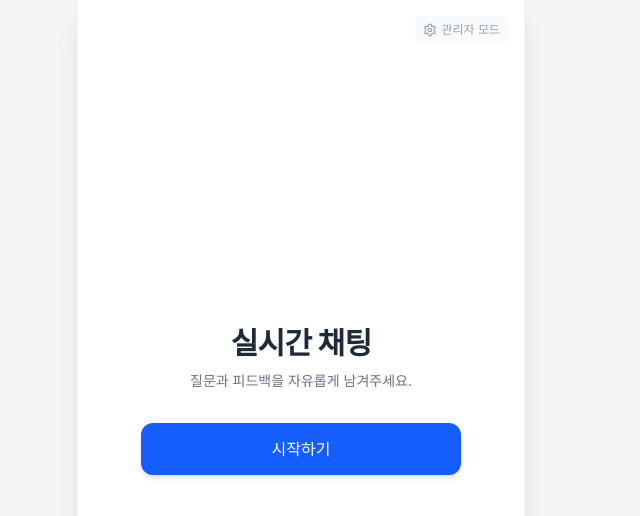
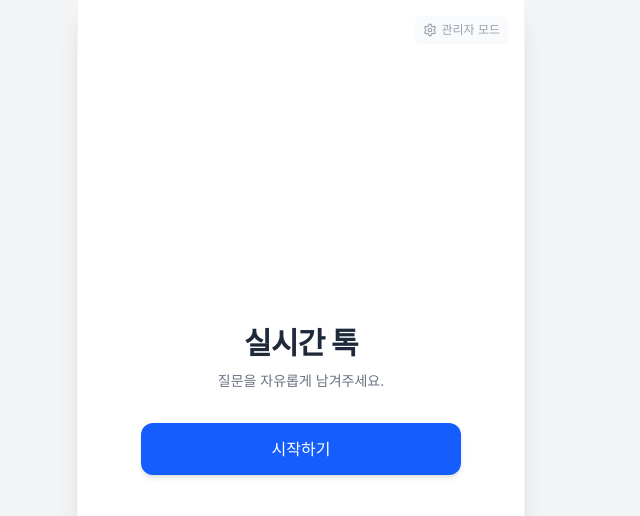
Before and after one commit to dohyun851208/livechat, a React (Vite) app: page / in a window 1280 px wide. Shown: the top 516 px of the page, without its empty margins (339-979 px from the left). Built offline with nearby package versions, Linux system fonts and the light colour scheme.

Commit message:
chore: rename chat to 실시간 톡 and simplify welcome text

```diff
--- a/index.html
+++ b/index.html
@@ -4,7 +4,7 @@
     <meta charset="UTF-8" />
     <meta name="viewport" content="width=device-width, initial-scale=1.0" />
     <link rel="icon" href="data:," />
-    <title>실시간 채팅</title>
+    <title>실시간 톡</title>
   </head>
   <body>
     <div id="root"></div>
--- a/metadata.json
+++ b/metadata.json
@@ -1,5 +1,5 @@
 {
-  "name": "실시간 채팅",
+  "name": "실시간 톡",
   "description": "A very simple, lightweight, real-time chat application designed to be placed narrowly next to a presentation slide for receiving feedback and questions from students.",
   "requestFramePermissions": [],
   "majorCapabilities": []
--- a/src/components/ChatScreen.tsx
+++ b/src/components/ChatScreen.tsx
@@ -103,7 +103,7 @@ export function ChatScreen({
     <div className="flex-1 flex flex-col h-full bg-white relative">
       <div className="flex items-center justify-between border-b border-gray-100 px-4 py-3 bg-white/80 backdrop-blur-sm z-10 sticky top-0 gap-2">
         <div className="flex items-center gap-1.5 min-w-0">
-          <h3 className="font-semibold text-gray-800 whitespace-nowrap">실시간 채팅</h3>
+          <h3 className="font-semibold text-gray-800 whitespace-nowrap">실시간 톡</h3>
           <span
             className={cn('w-2 h-2 rounded-full shrink-0', statusColor)}
             title={statusTitle}
--- a/src/components/StartScreen.tsx
+++ b/src/components/StartScreen.tsx
@@ -19,9 +19,9 @@ export function StartScreen({ onStart, onAdmin }: StartScreenProps) {
       <div className="text-center space-y-8 w-full max-w-xs">
         <div className="space-y-2">
           <h1 className="text-3xl font-bold tracking-tight text-gray-800 text-balance leading-tight">
-            실시간 채팅
+            실시간 톡
           </h1>
-          <p className="text-sm text-gray-500">질문과 피드백을 자유롭게 남겨주세요.</p>
+          <p className="text-sm text-gray-500">질문을 자유롭게 남겨주세요.</p>
         </div>
 
         <button
```
Also changed, not shown: 1 other file (tests, documents, lock files or other folders).
